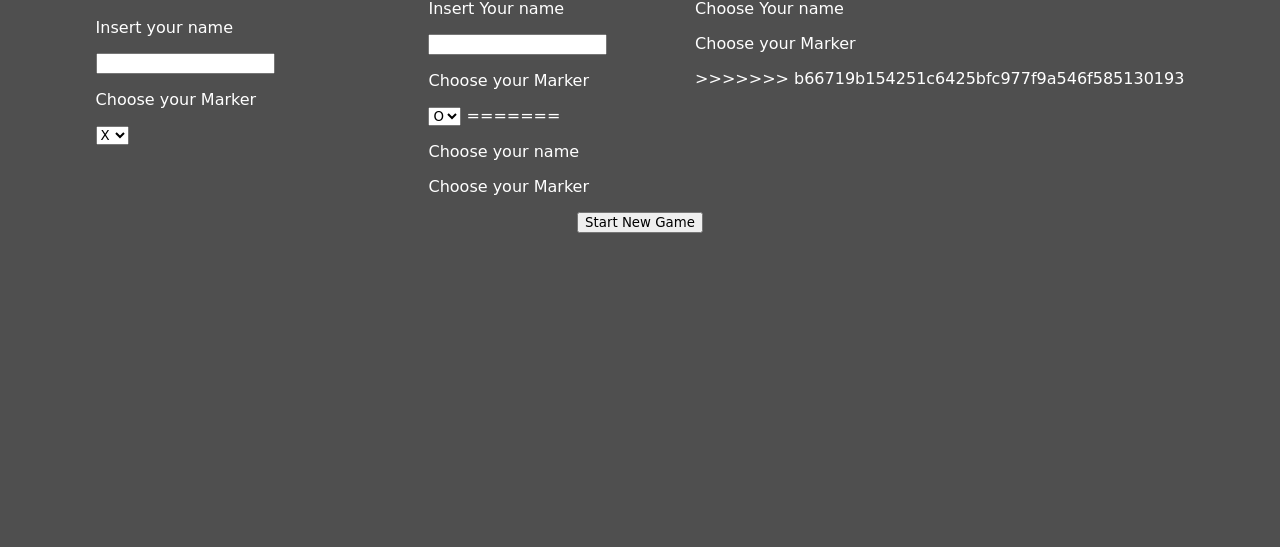
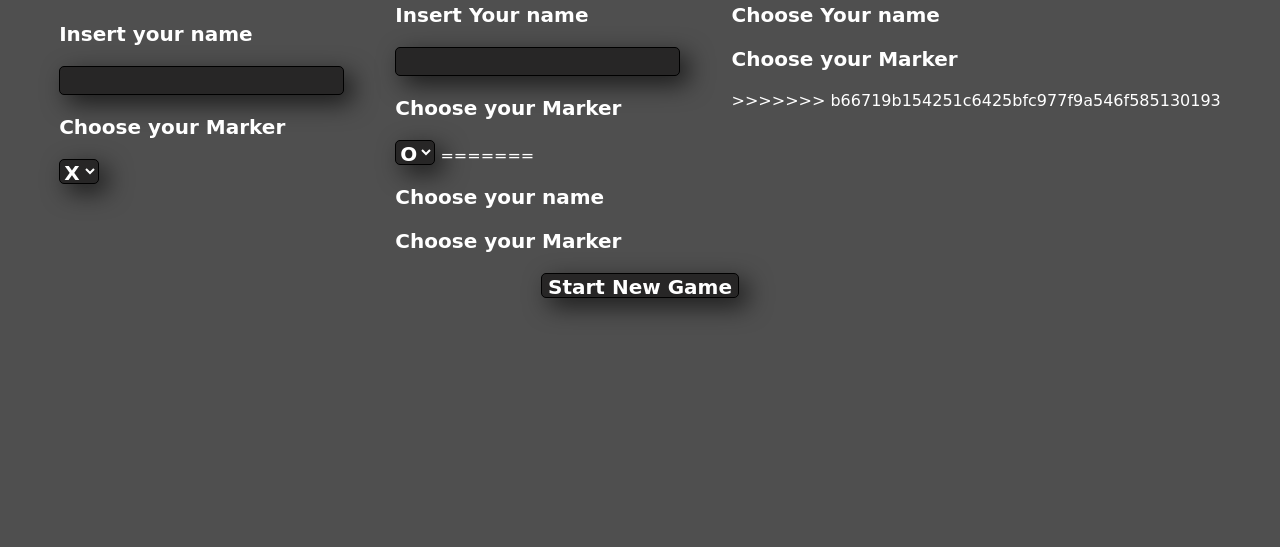
Before and after one commit to Eligio93/tic-tac-toe, a plain HTML site: page index.html in a window 1280 px wide. Shown: the part 253-800 px from the top of the page. Drawn offline with Linux system fonts and the light colour scheme; a web font is replaced by a local one.

Commit message:
styles buttons and inputs

```diff
--- a/style.css
+++ b/style.css
@@ -52,3 +52,17 @@ body{
     font-size: 40px;
     margin:0;
 }
+#main p{
+    font-size:20px;
+    font-weight: 600;
+}
+#main input, #main select,button{
+    background-color:#272626;
+    height:25px;
+    color:white;
+    border:1px solid black;
+    font-size:20px;
+    font-weight: bold;
+    box-shadow: 8px 8px 24px 0px rgba(0,0,0,0.67);
+    border-radius:5px;
+}
```
